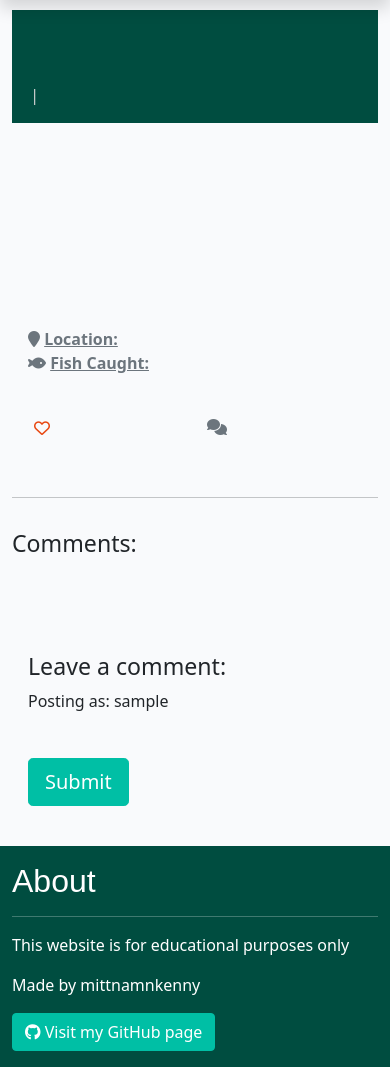
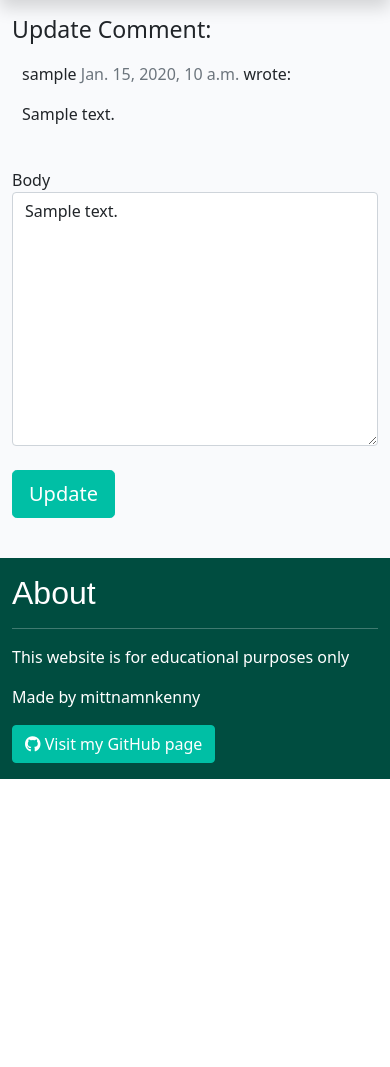
Before and after one commit to mittnamnkenny/fishtales, a Django app: page /1/comment-update/1 in a window 390 px wide. Shown: the part 65-1132 px from the top of the page. After the commit the page ends 844 px from the top, so only its background shows below. Run offline with Django 3.2, Linux system fonts and the light colour scheme; a user stored in the database is signed in; tables that the repository leaves empty hold one stand-in row (values such as "Sample post"); some libraries are stand-ins or nearby versions; some web fonts are replaced.

Commit message:
Replace comment update modal with separate template, test successfully

```diff
--- a/blog/views.py
+++ b/blog/views.py
@@ -148,7 +148,7 @@ class CommentUpdate(LoginRequiredMixin,
                     generic.UpdateView):
 
     model = Comment
-    template_name = 'post_detail.html'
+    template_name = 'comment_update.html'
     form_class = CommentForm
     success_message = 'Comment Updated'
 
--- /dev/null
+++ b/templates/comment_update.html
@@ -0,0 +1,37 @@
+{% extends 'base.html' %}
+
+{% load cloudinary %}
+
+{% load crispy_forms_tags %}
+
+{% block content %}
+
+<div class="container">
+    <div class="row">
+        <div class="col-md-8 mt-3 offset-md-2">
+            <h3>Update Comment:</h3>
+            <div class="comments" style="padding: 10px;">
+                <p class="font-weight-bold">
+                    {{ comment.author }}
+                    <span class=" text-muted font-weight-normal">
+                        {{ comment.created_on }}
+                    </span> wrote:
+                </p>
+                {{ comment.body | linebreaks }}
+            </div>
+        </div>
+    </div>
+    <div class="row">
+        <div class="col-md-8 mt-3 offset-md-2">
+            <form method="POST" enctype="multipart/form-data">
+                {% csrf_token %}
+                {{ form | crispy }}
+                <br>
+                <button type="submit" class="btn btn-signup btn-lg">Update</button>
+            </form>
+        </div>
+    </div>
+    <br>
+</div>
+
+{% endblock %}
--- a/templates/post_detail.html
+++ b/templates/post_detail.html
@@ -161,44 +161,11 @@
                     {{ comment.body | linebreaks }}
                 </div>
                 {% if request.user == comment.author %}
-                <!-- Button trigger Comment Update modal -->
-                <button type="button" class="btn btn-signup badge" data-toggle="modal" data-target="#commentUpdateModal"><i
-                    class="fa fa-edit"></i> Update this comment</button>
+                <a href="{% url 'comment_update' post.slug comment.pk %}"><button class="btn btn-signup badge"><i
+                            class="fa fa-edit"></i> Update this comment</button></a>
                 <!-- Button trigger Comment Delete modal -->
                 <button type="button" class="btn btn-del badge" data-toggle="modal" data-target="#commentModal"><i
                         class="fa fa-trash"></i> Delete this comment</button>
-                <!-- Comment Update Modal -->
-                <div class="modal fade" id="commentUpdateModal" tabindex="-1" aria-labelledby="commentUpdateModalLabel"
-                    aria-hidden="true">
-                    <div class="modal-dialog modal-dialog-centered modal-dialog-scrollable">
-                        <div class="modal-content">
-                            <div class="modal-header">
-                                <h5 class="modal-title" id="commentUpdateModalLabel">Update comment:</h5>
-                                <button type="button" class="btn" data-dismiss="modal" aria-label="Close">
-                                    <span aria-hidden="true"><i class="fas fa-xmark"></i></span>
-                                </button>
-                            </div>
-                            <div class="modal-body">
-                                <div class="comments" style="padding: 10px;">
-                                    <p class="font-weight-bold">
-                                        {{ comment.author }}
-                                        <span class=" text-muted font-weight-normal">
-                                            {{ comment.created_on }}
-                                        </span> wrote:
-                                    </p>
-                                    {{ comment.body | linebreaks }}
-                                </div>
-                                <form action="{% url 'comment_update' post.slug comment.pk %}" method="POST"
-                                    class="d-inline">
-                                    {{ comment_form | crispy }}
-                                    {% csrf_token %}
-                                    <br>
-                                    <button type="submit" class="btn btn-signup">Update</button>
-                                </form>
-                            </div>
-                        </div>
-                    </div>
-                </div>
                 <!-- Comment Delete Modal -->
                 <div class="modal fade" id="commentModal" tabindex="-1" aria-labelledby="commentModalLabel"
                     aria-hidden="true">
```
